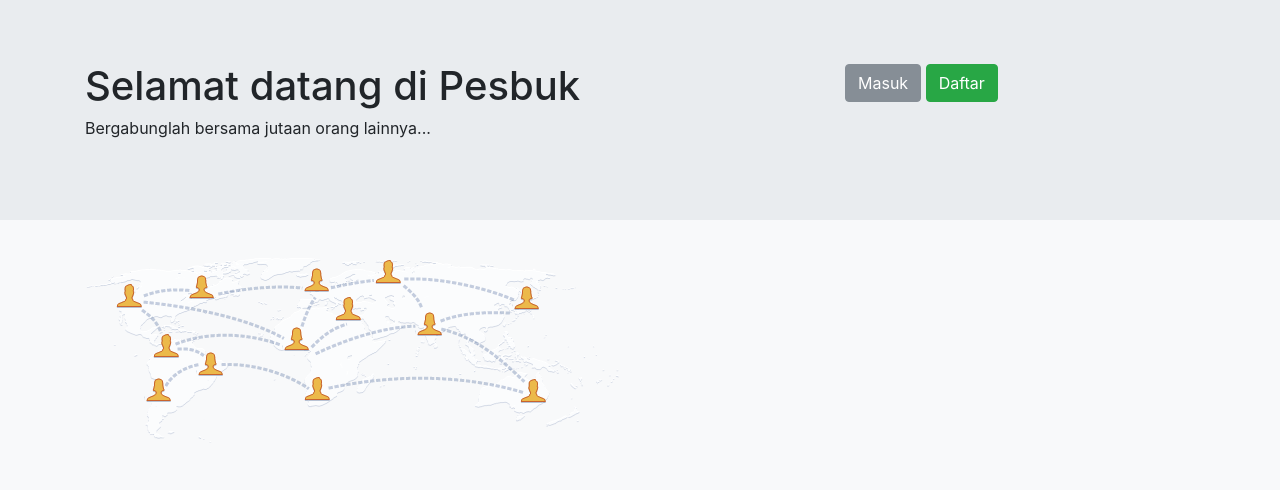
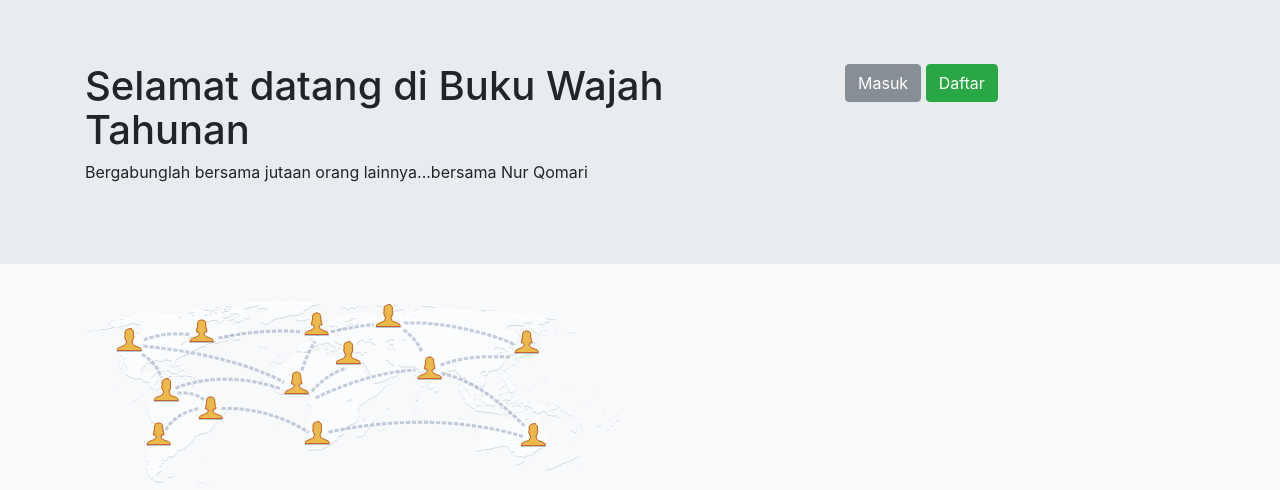
Before and after one commit to mnqwijaya/sosmed, a PHP site: page / in a window 1280 px wide. Shown: the top 490 px of the page. Run offline with PHP 8.4, Linux system fonts and the light colour scheme.

Commit message:
perubahan index php

```diff
--- a/index.php
+++ b/index.php
@@ -14,8 +14,8 @@
             <div class="container">
                 <div class="row">
                     <div class="col-md-8">
-                        <h1>Selamat datang di Pesbuk</h1>
-                        <p>Bergabunglah bersama jutaan orang lainnya...</p>
+                        <h1>Selamat datang di Buku Wajah Tahunan</h1>
+                        <p>Bergabunglah bersama jutaan orang lainnya...bersama Nur Qomari</p>
                     </div>
                     <div class="col-md-4">
                         <a href="login.php" class="btn btn-secondary">Masuk</a>
```
